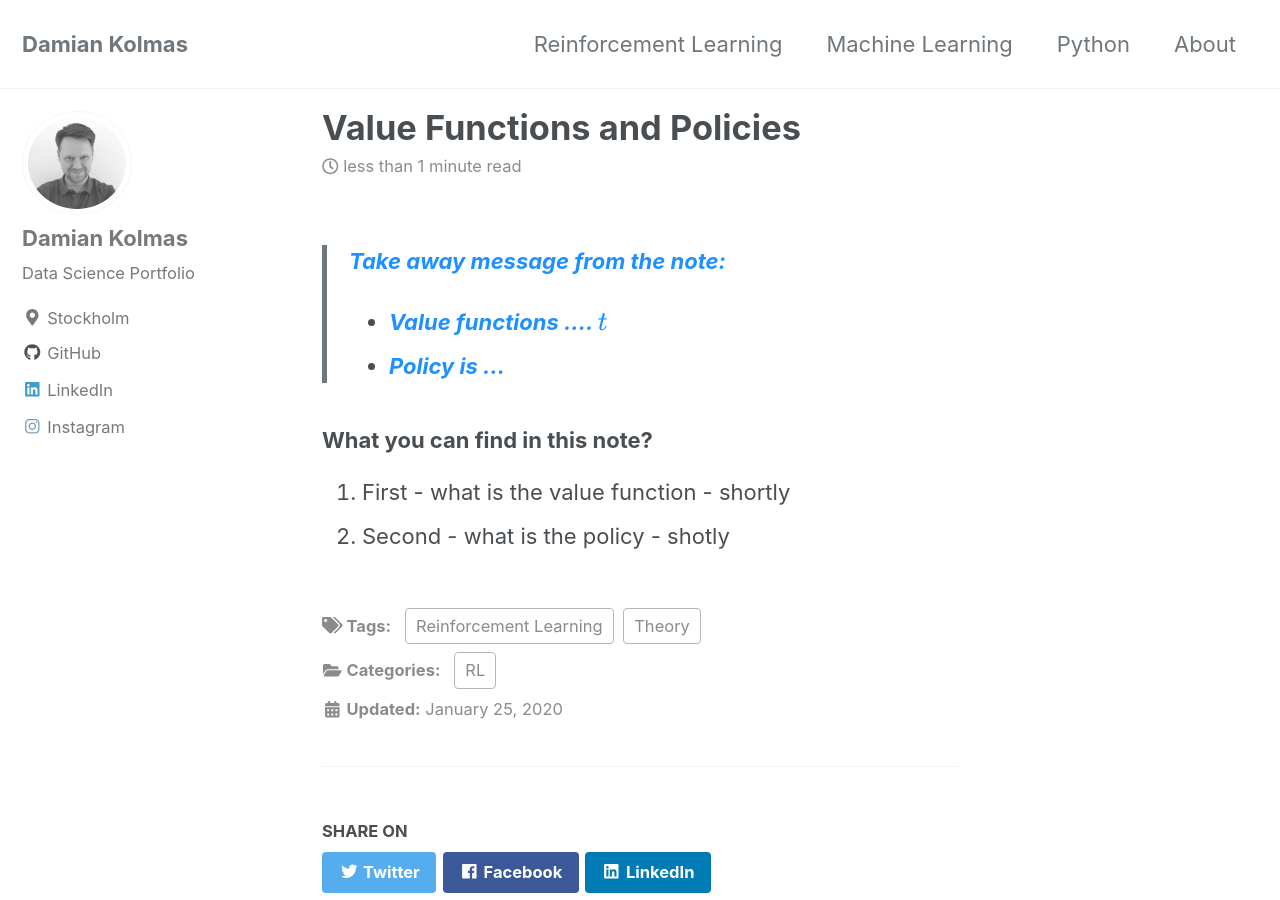
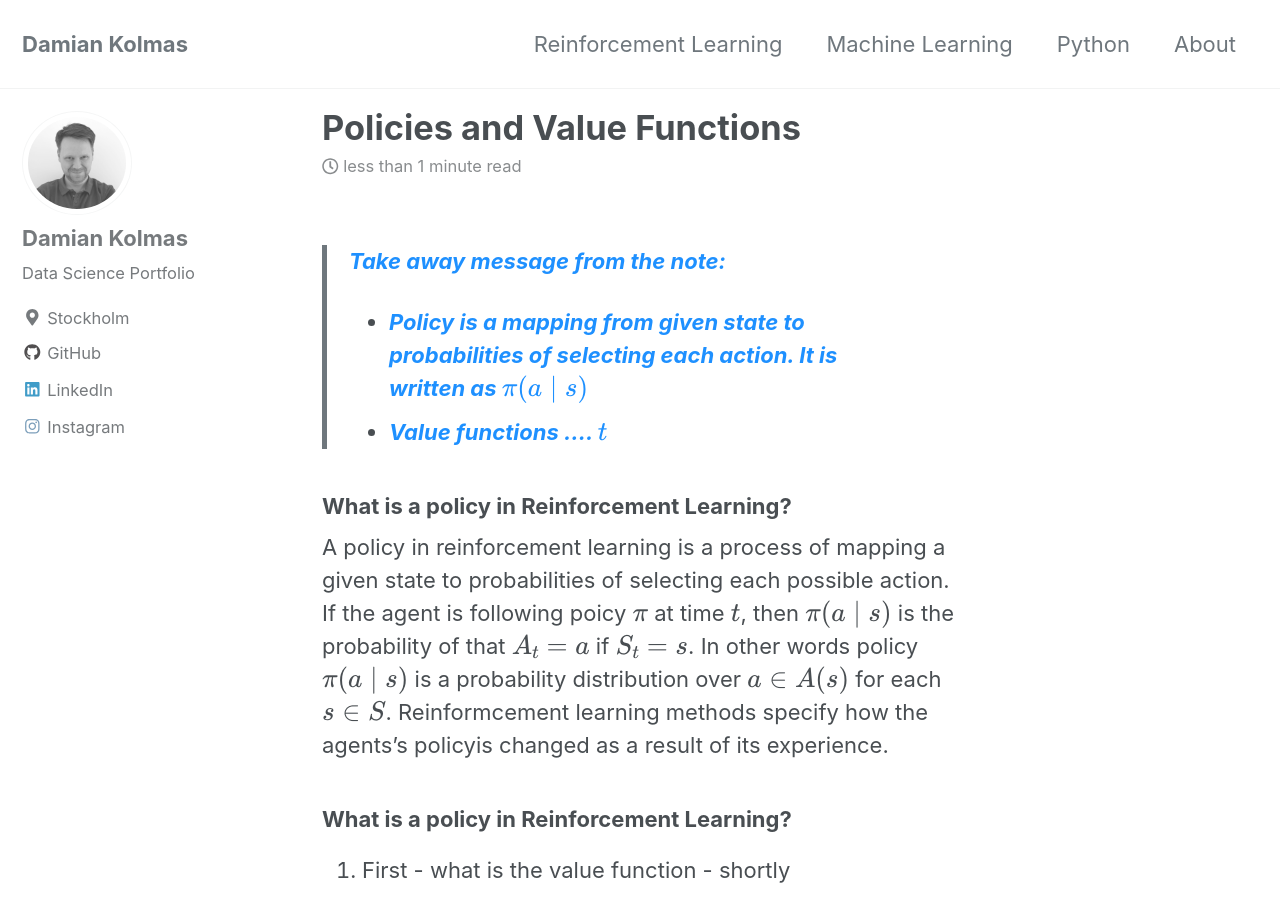
Before and after one commit to DKolmas/DKolmas.github.io, a Jekyll site: the page built from _posts/2020-01-25-Value-functions-and-policies.md, in a window 1280 px wide and 900 px high. Built offline with Jekyll 4.4.1, drawn with Linux system fonts in a browser that asks for light colours; cached includes are drawn as plain includes; formulas are drawn with MathJax 3.

Commit message:
editing post

```diff
--- a/_posts/2020-01-25-Value-functions-and-policies.md
+++ b/_posts/2020-01-25-Value-functions-and-policies.md
@@ -1,5 +1,5 @@
 ---
-title: "Value Functions and Policies"
+title: "Policies and Value Functions"
 date: 2020-01-25
 categories: [RL]
 tags: [Reinforcement Learning, Theory]
@@ -9,9 +9,16 @@ order: 8
 ---
 
 > <span style="color:dodgerblue">**Take away message from the note:**</span>
+> * <span style="color:dodgerblue">**Policy is a mapping from given state to probabilities of selecting each action. It is written as $$\pi(a \mid s)$$**</span>
 > * <span style="color:dodgerblue">**Value functions ....  $$t$$**</span>
-> * <span style="color:dodgerblue">**Policy is ...**</span>
 
-### What you can find in this note?
+### What is a policy in Reinforcement Learning?
+
+A policy in reinforcement learning is a process of mapping a given state to probabilities of selecting each possible action. If the agent is following poicy $$\pi$$ at time $$t$$, then $$\pi(a \mid s)$$ is the probability of that $$A_t = a$$ if $$S_t = s$$. In other words policy $$\pi(a \mid s)$$ is a probability distribution over $$a \in A(s)$$ for each $$s \in S$$.
+Reinformcement learning methods specify how the agents's policyis changed as a result of its experience.
+
+### What is a policy in Reinforcement Learning?
+
+
 1. First - what is the value function - shortly
 2. Second - what is the policy - shotly
```
